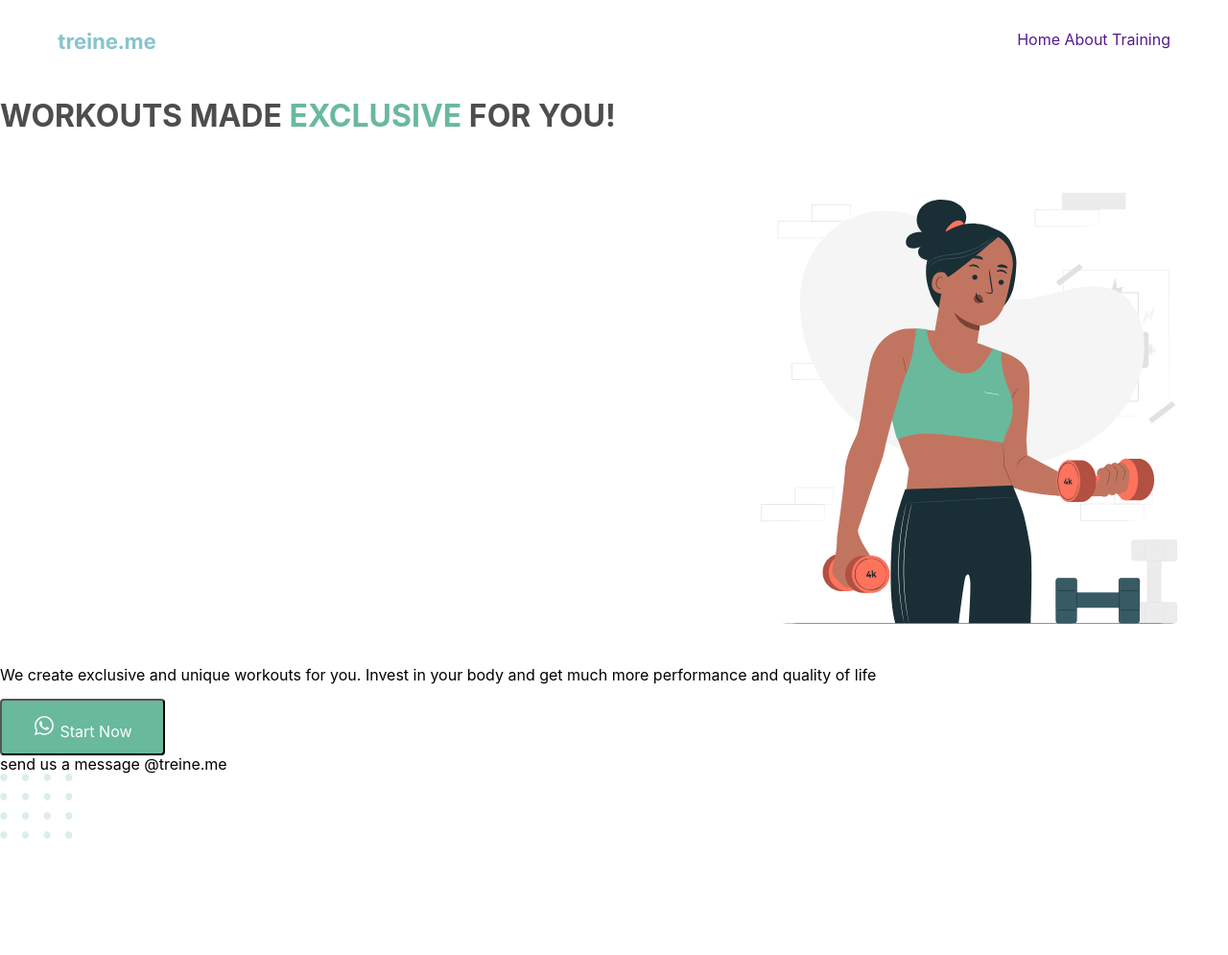
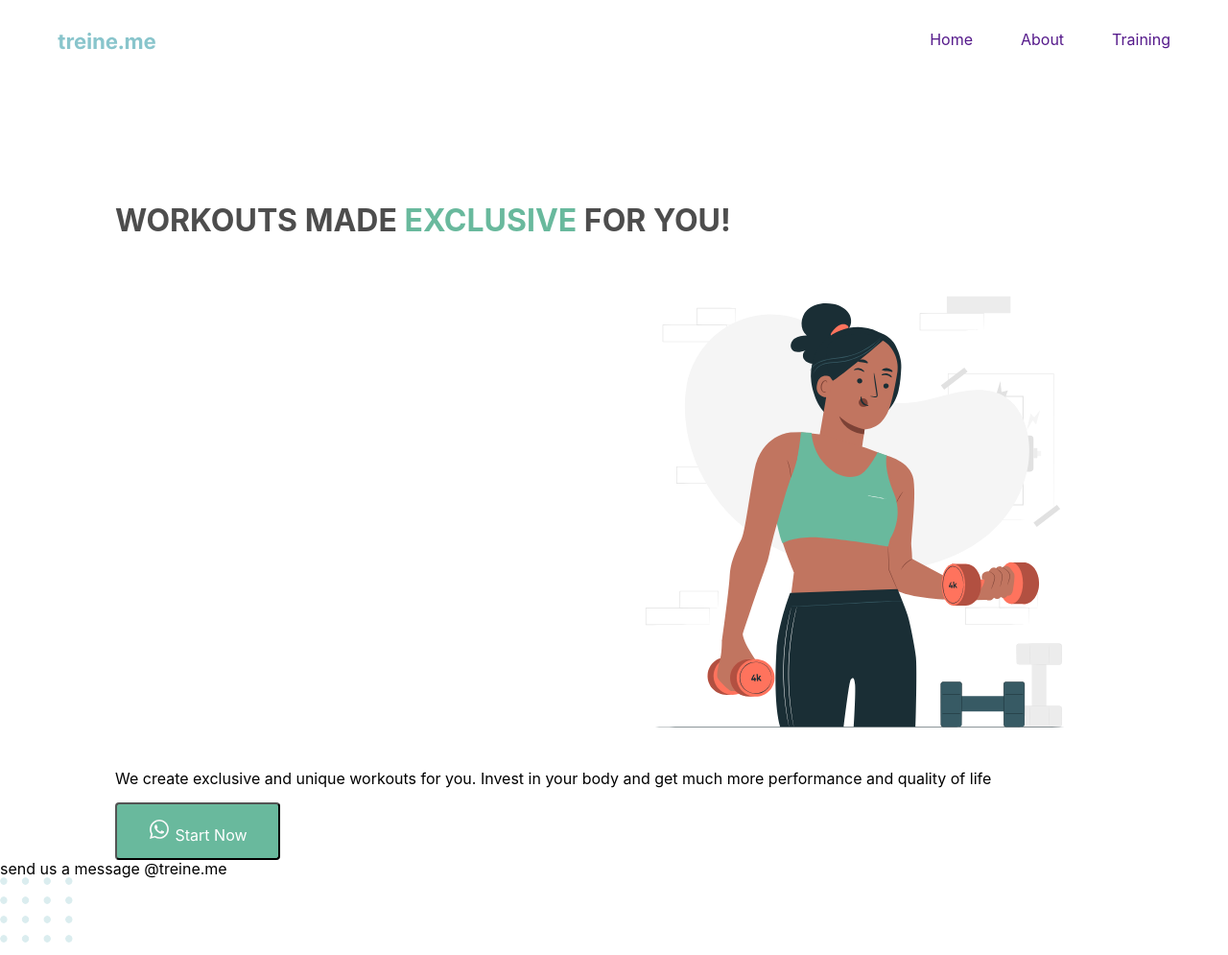
Before and after one commit to DElMArMAr/Examen-1, a website: page index.html in a window 1280 px wide. Shown: the whole page at 96% size. Before the commit the page ends 887 px from the top, so only its background shows below. Drawn offline with nearby package versions, Linux system fonts and the light colour scheme.

Commit message:
menu-section-css

```diff
--- a/public/css/styles.css
+++ b/public/css/styles.css
@@ -20,6 +20,18 @@ h1 {
   padding: 30px 60px;
 }
 
+.Menu{
+  display: flex;
+  justify-content: flex-end;
+  gap: 50px;
+}
+
+.section{
+  width: 100%;
+  max-width: 1040px;
+  margin: 0 auto;
+  padding: 108.4px 0 0 0;
+}
 
 
 a {
```
